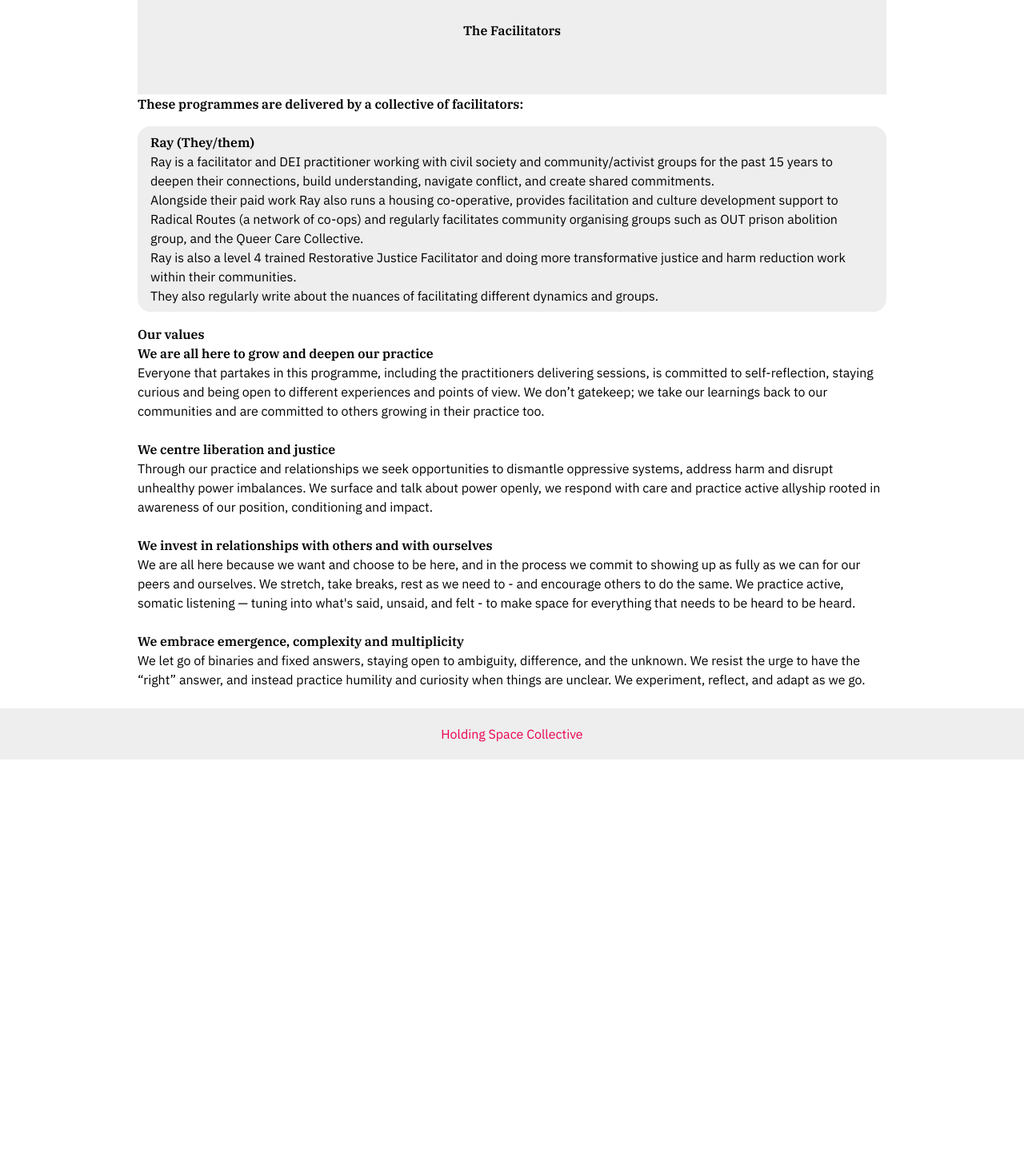
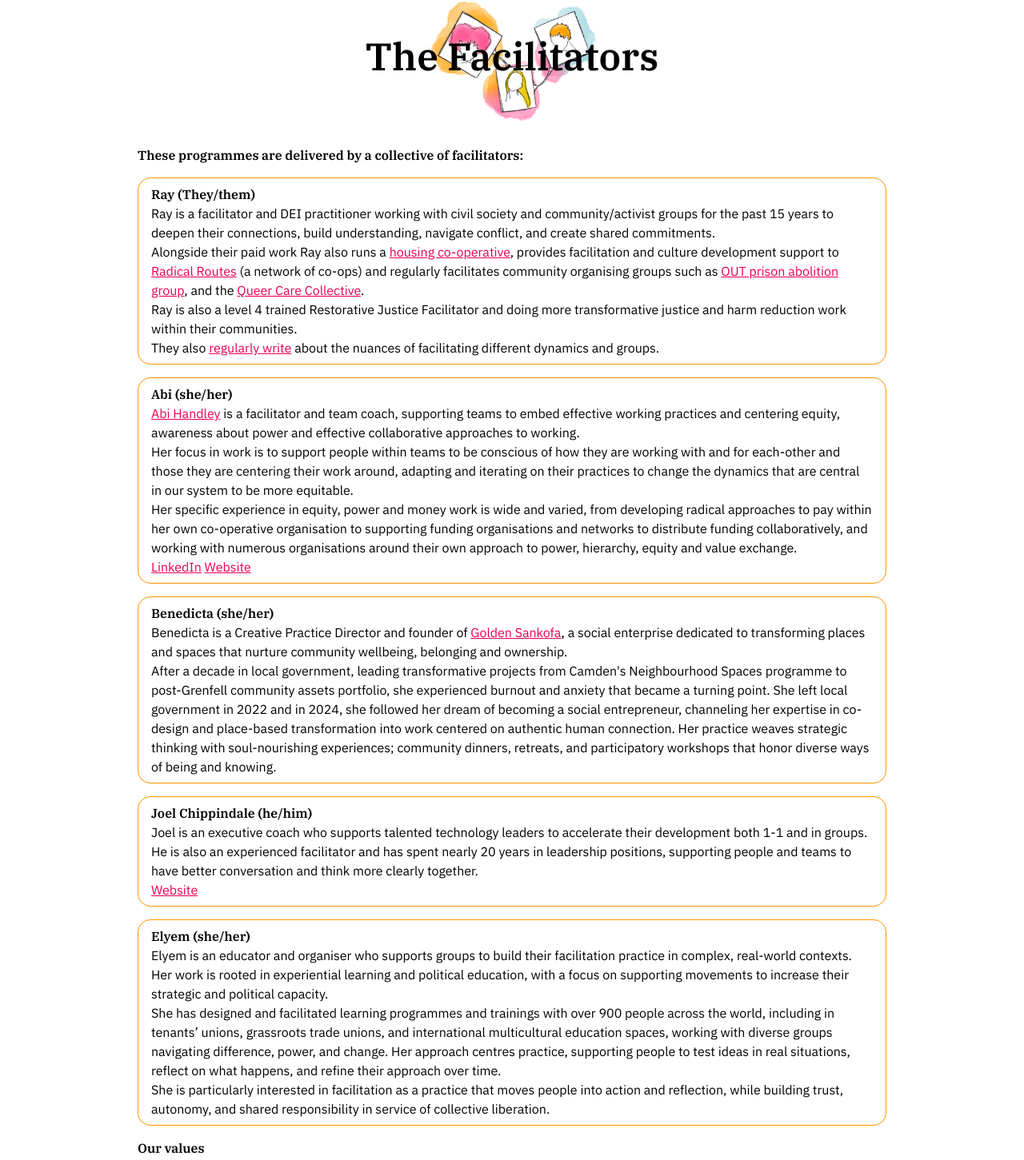
Before and after one commit to cookiewolf/holding-space, a SvelteKit app: page /facilitators in a window 1280 px wide. Shown: the part 106-1557 px from the top of the page at 80% size. Before the commit the page ends 1056 px from the top, so only its background shows below. Built offline with nearby package versions, Linux system fonts and the light colour scheme.

Commit message:
Add initial facilitator content

```diff
--- a/src/routes/facilitators/+page.svelte
+++ b/src/routes/facilitators/+page.svelte
@@ -1,5 +1,4 @@
 <script>
-	import Session from '../../components/Session.svelte';
 </script>
 
 <main>
@@ -22,10 +21,18 @@
 					</p>
 
 					<p>
-						Alongside their paid work Ray also runs a housing co-operative, provides facilitation
-						and culture development support to Radical Routes (a network of co-ops) and regularly
-						facilitates community organising groups such as OUT prison abolition group, and the
-						Queer Care Collective.
+						Alongside their paid work Ray also runs a <a
+							href="https://raythespirit.com/blog/2025/8/28/moving-at-the-speed-of-love"
+							>housing co-operative</a
+						>, provides facilitation and culture development support to
+						<a href="https://raythespirit.com/blog/2026/2/16/love-amp-solidarity-at-radical-routes"
+							>Radical Routes</a
+						>
+						(a network of co-ops) and regularly facilitates community organising groups such as
+						<a href="https://out-hull.webnode.co.uk/">OUT prison abolition group</a>, and the
+						<a href="https://www.canva.com/design/DAG5huWWv9c/u32yY-jYB7ilpVJLF2f-pQ/edit"
+							>Queer Care Collective</a
+						>.
 					</p>
 
 					<p>
@@ -34,10 +41,100 @@
 					</p>
 
 					<p>
-						They also regularly write about the nuances of facilitating different dynamics and
-						groups.
+						They also <a href="https://raythespirit.com/holding-space-together">regularly write</a>
+						about the nuances of facilitating different dynamics and groups.
 					</p>
 				</div>
+			</li>
+
+			<li>
+				<div>
+					<h3>Abi (she/her)</h3>
+
+					<p>
+						<a href="https://www.linkedin.com/in/abimurphy/">Abi Handley</a> is a facilitator and team
+						coach, supporting teams to embed effective working practices and centering equity, awareness
+						about power and effective collaborative approaches to working.
+					</p>
+
+					<p>
+						Her focus in work is to support people within teams to be conscious of how they are
+						working with and for each-other and those they are centering their work around, adapting
+						and iterating on their practices to change the dynamics that are central in our system
+						to be more equitable.
+					</p>
+
+					<p>
+						Her specific experience in equity, power and money work is wide and varied, from
+						developing radical approaches to pay within her own co-operative organisation to
+						supporting funding organisations and networks to distribute funding collaboratively, and
+						working with numerous organisations around their own approach to power, hierarchy,
+						equity and value exchange.
+					</p>
+
+					<a href="https://www.linkedin.com/in/abimurphy/">LinkedIn</a>
+					<a href="https://alpackacollective.com/">Website</a>
+				</div>
+			</li>
+
+			<li>
+				<h3>Benedicta (she/her)</h3>
+
+				<p>
+					Benedicta is a Creative Practice Director and founder of <a
+						href="https://www.goldensankofa.com/">Golden Sankofa</a
+					>, a social enterprise dedicated to transforming places and spaces that nurture community
+					wellbeing, belonging and ownership.
+				</p>
+				<p>
+					After a decade in local government, leading transformative projects from Camden's
+					Neighbourhood Spaces programme to post-Grenfell community assets portfolio, she
+					experienced burnout and anxiety that became a turning point. She left local government in
+					2022 and in 2024, she followed her dream of becoming a social entrepreneur, channeling her
+					expertise in co-design and place-based transformation into work centered on authentic
+					human connection. Her practice weaves strategic thinking with soul-nourishing experiences;
+					community dinners, retreats, and participatory workshops that honor diverse ways of being
+					and knowing.
+				</p>
+			</li>
+
+			<li>
+				<h3>Joel Chippindale (he/him)</h3>
+
+				<p>
+					Joel is an executive coach who supports talented technology leaders to accelerate their
+					development both 1-1 and in groups.
+				</p>
+				<p>
+					He is also an experienced facilitator and has spent nearly 20 years in leadership
+					positions, supporting people and teams to have better conversation and think more clearly
+					together.
+				</p>
+
+				<a href="https://monkeysthumb.co.uk">Website</a>
+			</li>
+
+			<li>
+				<h3>Elyem (she/her)</h3>
+
+				<p>
+					Elyem is an educator and organiser who supports groups to build their facilitation
+					practice in complex, real-world contexts. Her work is rooted in experiential learning and
+					political education, with a focus on supporting movements to increase their strategic and
+					political capacity.
+				</p>
+				<p>
+					She has designed and facilitated learning programmes and trainings with over 900 people
+					across the world, including in tenants’ unions, grassroots trade unions, and international
+					multicultural education spaces, working with diverse groups navigating difference, power,
+					and change. Her approach centres practice, supporting people to test ideas in real
+					situations, reflect on what happens, and refine their approach over time.
+				</p>
+				<p>
+					She is particularly interested in facilitation as a practice that moves people into action
+					and reflection, while building trust, autonomy, and shared responsibility in service of
+					collective liberation.
+				</p>
 			</li>
 		</ul>
 
@@ -83,10 +180,14 @@
 
 <style>
 	.hero {
+		background-image: url('$lib/assets/facilitators.webp');
+		background-position: center;
+		background-repeat: no-repeat;
+		background-size: contain;
 		align-items: center;
-		background-color: #eeeeee;
 		display: flex;
-		height: 10rem;
+		font-size: 3rem;
+		height: 14rem;
 		justify-content: center;
 		width: 100%;
 	}
@@ -97,8 +198,8 @@
 	}
 
 	li {
-		background-color: #eeeeee;
 		border-radius: 1rem;
+		border: 1px solid var(--orange);
 		list-style: none;
 		margin: 1rem 0;
 		min-width: 0;
```
Also changed, not shown: src/lib/assets/facilitators.webp (added).
